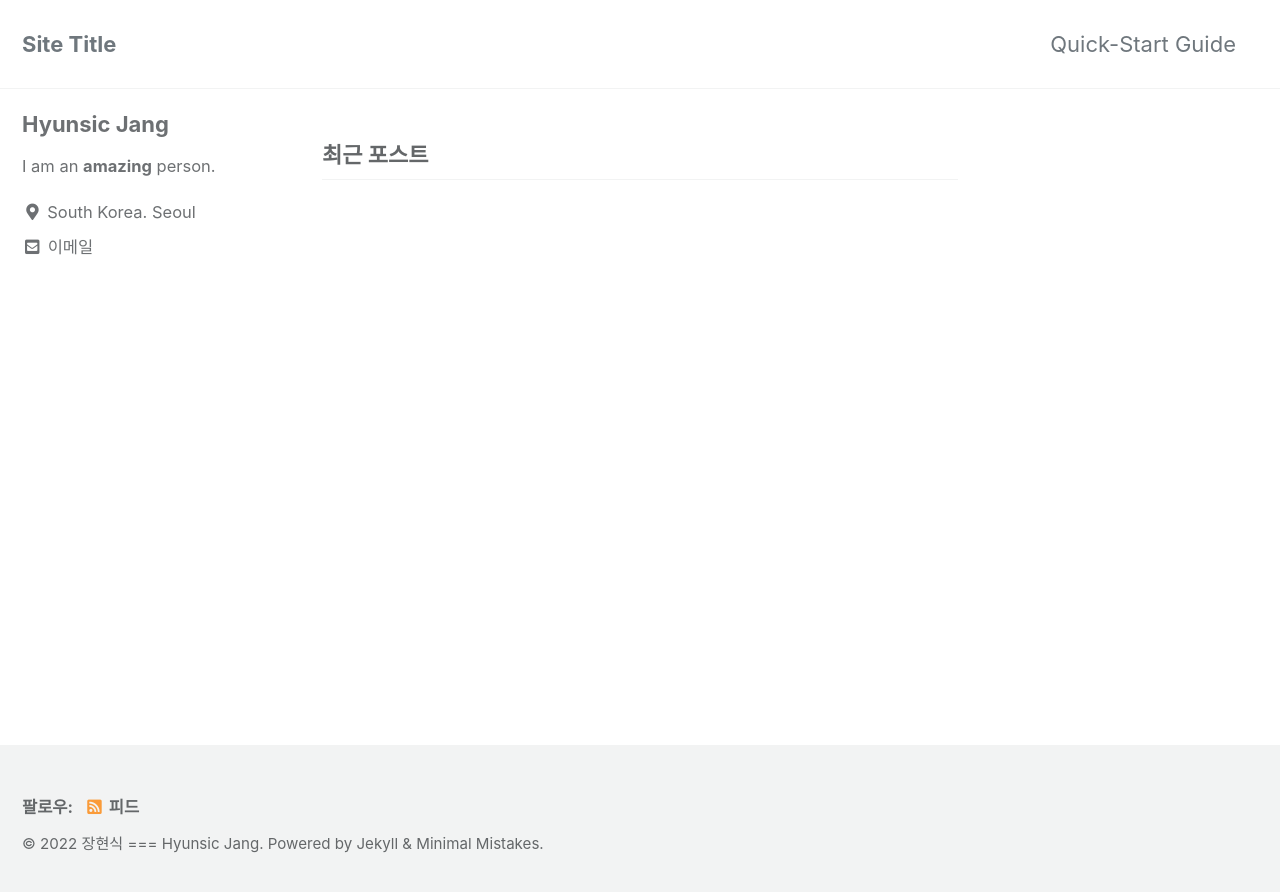
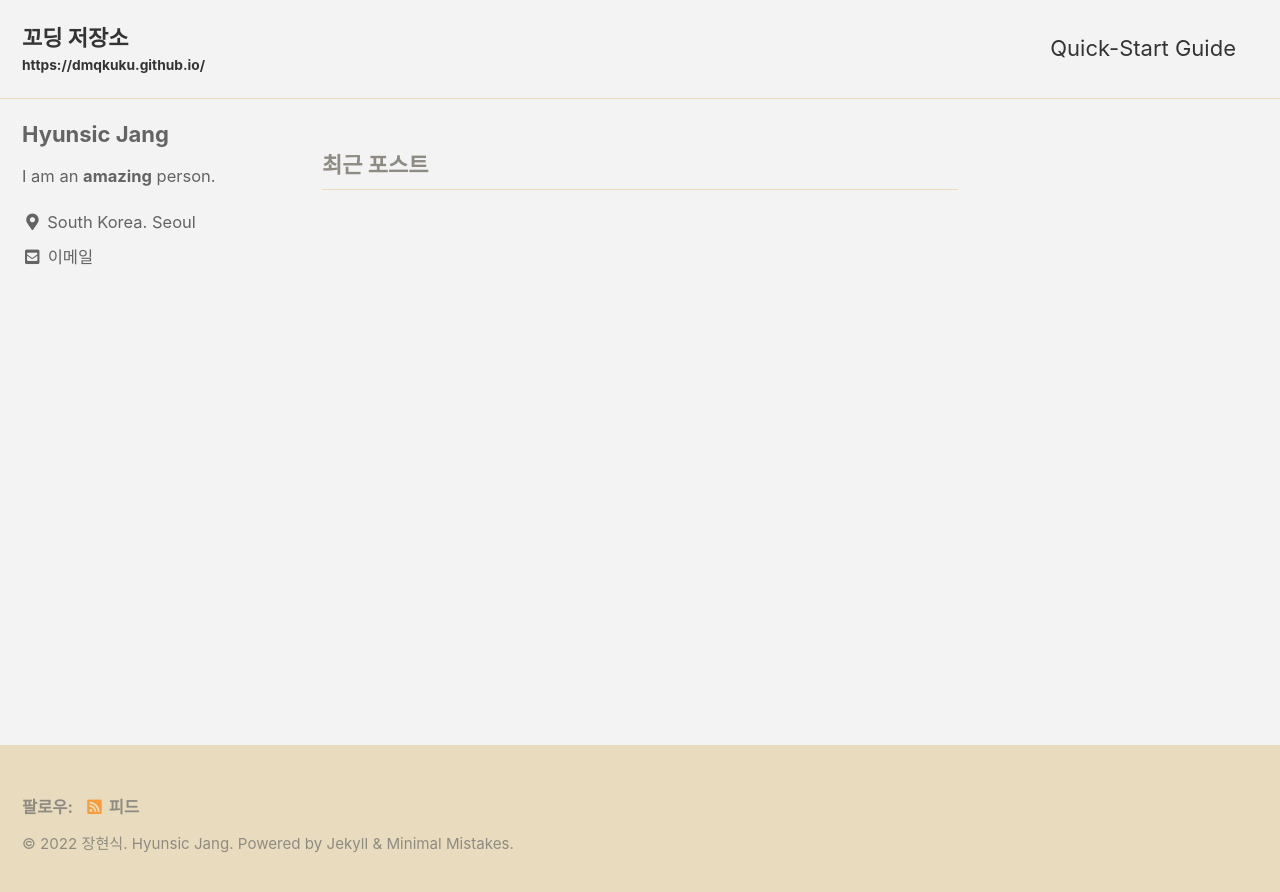
Before and after one commit to dmqkuku/jhsPage, a Jekyll site: the page built from index.html, in a window 1280 px wide. Shown: the top 892 px of the page. Built offline with Jekyll 4.4.1, drawn with Linux system fonts in a browser that asks for light colours; cached includes are drawn as plain includes; the list of posts is cut into pages by our own code.

Commit message:
설정 변경`

```diff
--- a/_config.yml
+++ b/_config.yml
@@ -12,15 +12,15 @@
 
 # theme                  : "minimal-mistakes-jekyll"
 # remote_theme           : "mmistakes/minimal-mistakes"
-minimal_mistakes_skin    : "default" # "air", "aqua", "contrast", "dark", "dirt", "neon", "mint", "plum", "sunrise"
+minimal_mistakes_skin    : "dirt" # "air", "aqua", "contrast", "dark", "default", "neon", "mint", "plum", "sunrise"
 
 # Site Settings
 locale                   : "ko-KR"
-title                    : "Site Title"
+title                    : "꼬딩 저장소"
 title_separator          : "-"
-subtitle                 : # site tagline that appears below site title in masthead
-name                     : "장현식 === Hyunsic Jang"
-description              : "An amazing website."
+subtitle                 : "https://dmqkuku.github.io/" # site tagline that appears below site title in masthead
+name                     : "장현식. Hyunsic Jang"
+description              : "공사 중."
 url                      : # the base hostname & protocol for your site e.g. "https://mmistakes.github.io"
 baseurl                  : "/jhsPage/" # the subpath of your site, e.g. "/blog"
 repository               : # GitHub username/repo-name e.g. "mmistakes/minimal-mistakes"
@@ -28,7 +28,7 @@ teaser                   : # path of fallback teaser image, e.g. "/assets/images
 logo                     : # path of logo image to display in the masthead, e.g. "/assets/images/88x88.png"
 masthead_title           : # overrides the website title displayed in the masthead, use " " for no title
 # breadcrumbs            : false # true, false (default)
-words_per_minute         : 200
+words_per_minute         : 240
 comments:
   provider               : # false (default), "disqus", "discourse", "facebook", "staticman", "staticman_v2", "utterances", "giscus", "custom"
   disqus:
@@ -285,6 +285,6 @@ defaults:
       layout: single
       author_profile: true
       read_time: true
-      comments: # true
+      comments: false
       share: true
       related: true
```
